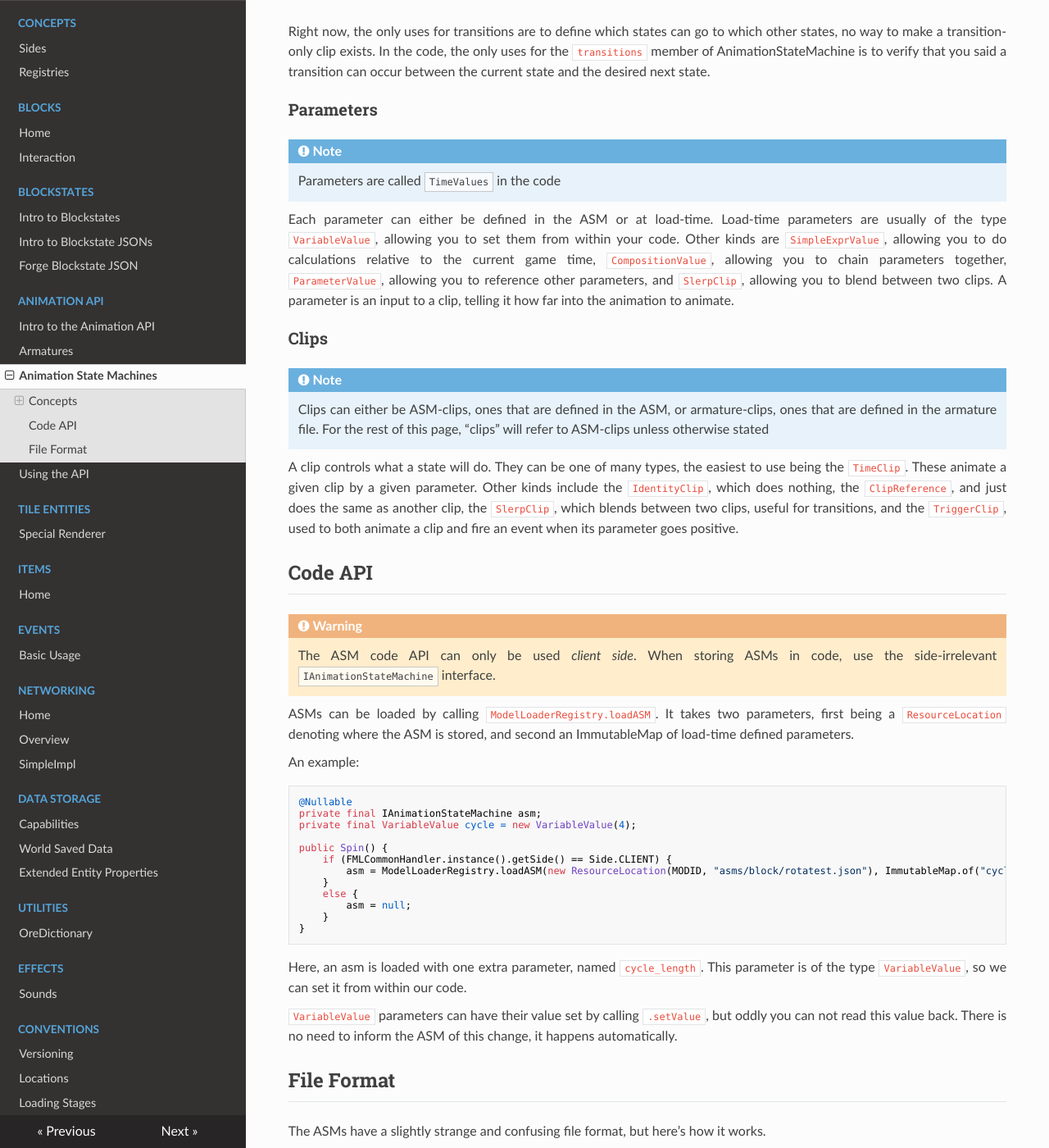
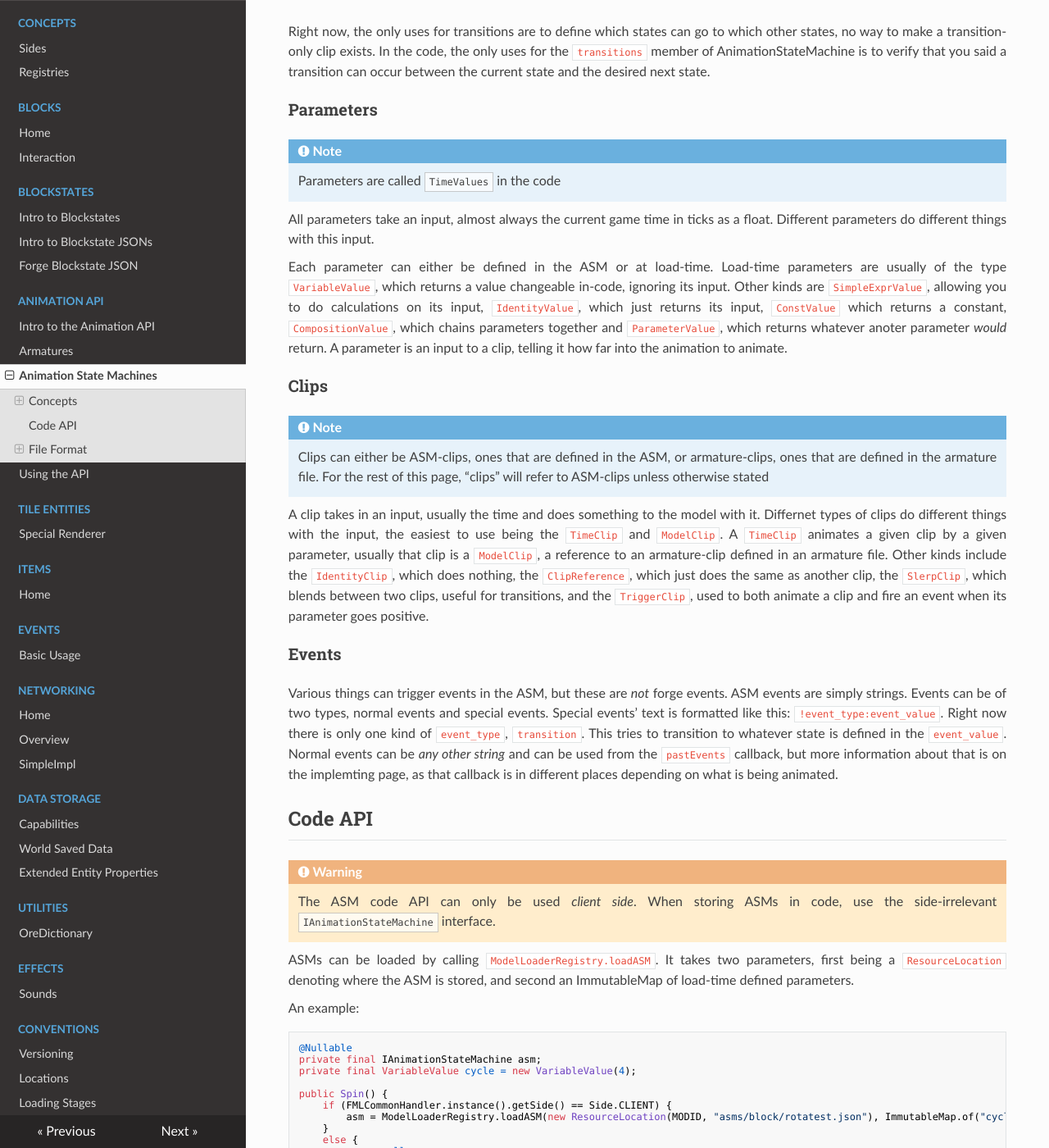
Before and after one commit to MinecraftForge/Documentation, an MkDocs documentation site: the page built from docs/animation/asm.md, in a window 1280 px wide and 1400 px high, scrolled down 521 px. Shown: the whole window at 82% size. Built offline with MkDocs 1.6.1, drawn with Linux system fonts in a browser that asks for light colours; nearby versions of some CDN libraries; old or Windows-style settings are respelled for this version of MkDocs; some of the changed text lies outside the part shown.

Commit message:
Start ASM documentation, fix some things, make the intro page more informative

````diff
--- a/docs/animation/asm.md
+++ b/docs/animation/asm.md
@@ -25,9 +25,10 @@ can occur between the current state and the desired next state.
 
     Parameters are called `TimeValues` in the code
 
-Each parameter can either be defined in the ASM or at load-time. Load-time parameters are usually of the type `VariableValue`, allowing you to set them from within your code.
-Other kinds are `SimpleExprValue`, allowing you to do calculations relative to the current game time, `CompositionValue`, allowing you to chain parameters together, `ParameterValue`, allowing you to reference other parameters, and
-`SlerpClip`, allowing you to blend between two clips.
+All parameters take an input, almost always the current game time in ticks as a float. Different parameters do different things with this input.
+
+Each parameter can either be defined in the ASM or at load-time. Load-time parameters are usually of the type `VariableValue`, which returns a value changeable in-code, ignoring its input.
+Other kinds are `SimpleExprValue`, allowing you to do calculations on its input, `IdentityValue`, which just returns its input, `ConstValue` which returns a constant, `CompositionValue`, which chains parameters together and `ParameterValue`, which returns whatever anoter parameter _would_ return.
 A parameter is an input to a clip, telling it how far into the animation to animate.
 
 
@@ -38,9 +39,18 @@ A parameter is an input to a clip, telling it how far into the animation to anim
     Clips can either be ASM-clips, ones that are defined in the ASM, or armature-clips, ones that are defined in the armature file.
     For the rest of this page, "clips" will refer to ASM-clips unless otherwise stated
 
-A clip controls what a state will do. They can be one of many types, the easiest to use being the `TimeClip`. These animate a given clip by a given parameter.
-Other kinds include the `IdentityClip`, which does nothing, the `ClipReference`, and just does the same as another clip,
+A clip takes in an input, usually the time and does something to the model with it. Differnet types of clips do different things with the input, the easiest to use being the `TimeClip` and `ModelClip`. A `TimeClip` animates a given clip by a given parameter, usually that clip is a
+`ModelClip`, a reference to an armature-clip defined in an armature file.
+Other kinds include the `IdentityClip`, which does nothing, the `ClipReference`, which just does the same as another clip,
 the `SlerpClip`, which blends between two clips, useful for transitions, and the `TriggerClip`, used to both animate a clip and fire an event when its parameter goes positive.
+
+### Events
+
+Various things can trigger events in the ASM, but these are _not_ forge events. ASM events are simply strings. Events can be of two types, normal events and special events.
+Special events' text is formatted like this: `!event_type:event_value`. Right now there is only one kind of `event_type`, `transition`. This tries to transition to whatever state
+is defined in the `event_value`. Normal events can be _any other string_ and can be used from the `pastEvents` callback, but more information about that is on the implemting page, as
+that callback is in different places depending on what is being animated.
+
 
 Code API
 ----------
@@ -72,6 +82,8 @@ public Spin() {
 Here, an asm is loaded with one extra parameter, named `cycle_length`. This parameter is of the type `VariableValue`, so we can
 set it from within our code.
 
+Using an ASM instance, you can get the current state with `.currentState()` and transition to another state with `.transition(nextState)`
+
 `VariableValue` parameters can have their value set by calling `.setValue`, but oddly you can not read this value back. There is no need
 to inform the ASM of this change, it happens automatically.
 
@@ -96,3 +108,123 @@ First, a simple example:
   "start_state": "default"
 }
 ```
+
+As stated above, the files have parameters, clips, states and transitions, as well as the starting state.
+All of these tags are required, even if they are empty.
+
+### Parameters
+
+```javascript
+{
+    "name": <parameter_definition>
+}
+```
+
+Different types of parameters have different formats for `<parameter_definition>`, and the simple ones are:
+
+- `IdentityValue`: the string `#identity`
+- `ParameterValue`: the parameter to reference, prefixed with `#`, e.g. `#my_awesome_parameter`
+- `ConstValue`: a number to use as the constant to return
+
+Other kinds are a bit more complicated
+
+#### `SimpleExprValue`
+
+Format: `[ regex("[+\\-*/mMrRfF]+"), <parameter_definition>, ... ]`
+
+##### Examples:
+```json
+[ "+", 4 ]
+[ "/+", 5, 1]
+[ "++", 2, "#other" ]
+[ "++", "#other", [ "compose", "#cycle", 3] ]
+```
+
+##### Explanation
+
+`SimpleExprValue` takes its input and applies operations to it.
+The first value in the list are the operations to apply. Each operation is applied in order to the input.
+Each following value is another parameter definition which is evaluated with the unmodified input value.
+
+##### Operations (case-sensitive):
+
+- `+`: output = input + arg
+- `-`: output = input - arg
+- `*`: output = input * arg;
+- `/`: output = input / arg;
+- `m`: output = min(input, arg);
+- `M`: output = max(input, arg);
+- `r`: output = floor(input / arg) * arg;
+- `R`: output = ceil(input / arg) * arg;
+- `f`: output = input - floor(input / arg) * arg;
+- `F`: output = ceil(input / arg) * arg - input;
+
+##### Example explanations:
+- input + 4
+- (input / 5) + 1
+- input + 2 + value of parameter other
+- input + value of parameter other + value of parameter cycle given input 3
+
+As you can see, the `SimpleExprValue` allows for some complicated expressions, despite its name
+
+#### `CompositionValue`
+
+Format: `[ "compose", <parameter_definition>, <parameter_definition> ]`
+
+##### Examples:
+```json
+[ "compose", "#cycle", 3]
+[ "compose", "#test", "#other"]
+[ "compose", [ "+", 3], "#other"]
+[ "compose", [ "compose", "#other2", "#other3"], "#other"]
+```
+##### Explanation
+
+`CompositionValue` takes two parameter definitions as inputs, and does `value1(value2(input))`. In other words, it chains
+the two inputs, calling the second one with the given input, and the first one with the output of the second one.
+
+##### Example explanations:
+- value of parameter cycle when given input 3
+- value of parameter test when given the output of parameter other when called with the current input
+- 3 + the output of other with the current input
+- other2(other3(other(input))) because value1 = other2(other3(input)) and value2 = other(input)
+
+### Clips
+
+```javascript
+{
+    "name": <clip_definition>
+}
+```
+
+As with parameters, different kinds of clips have different formats for `<clip_definition>`, but the simple ones are:
+
+- `IdentityClip`: the string `#identity`
+- `ClipReference`: the clip name prefixed with `#`, e.g. `#my_amazing_clip`
+- `ModelClip`: a model resource location + `@` + the name of the armature-clip, e.g. `mymod:block/test@default` or `mymod:block/test#facing=east@moving`
+
+#### `TimeClip`
+
+Format: `[ "apply", <clip_definition>, <parameter_definition> ]`
+
+##### Examples:
+```json
+["apply", "mymod:block/animated_thing@moving", "#cycle_time"]
+["apply", [ "apply", "mymod:block/animated_thing@moving", [ "+", 3 ] ], "#cycle"]
+```
+
+##### Explanation
+
+The `TimeClip` takes another clip and applies it using a custom parameter instead of the current time. Usually used to apply a `ModelClip` with
+a parameter instead of the current time.
+
+##### Example explanations:
+
+- apply the armature-clip for model mymod:block/animated_thing named moving with the output of the parameter cycle_time
+- apply the armature-clip for model mymod:block/animated_thing named moving with 3 + the output of the parameter cycle
+
+#### `TriggerClip`
+
+Format: `[ "trigger_positive", <clip_definition>, <parameter_definition>, "event_text"]`
+
+TODO
````
Also changed, not shown: docs/animation/armature.md (+1 -1 lines), docs/animation/implementing.md (+1 -0 lines), docs/animation/intro.md (+4 -2 lines).
